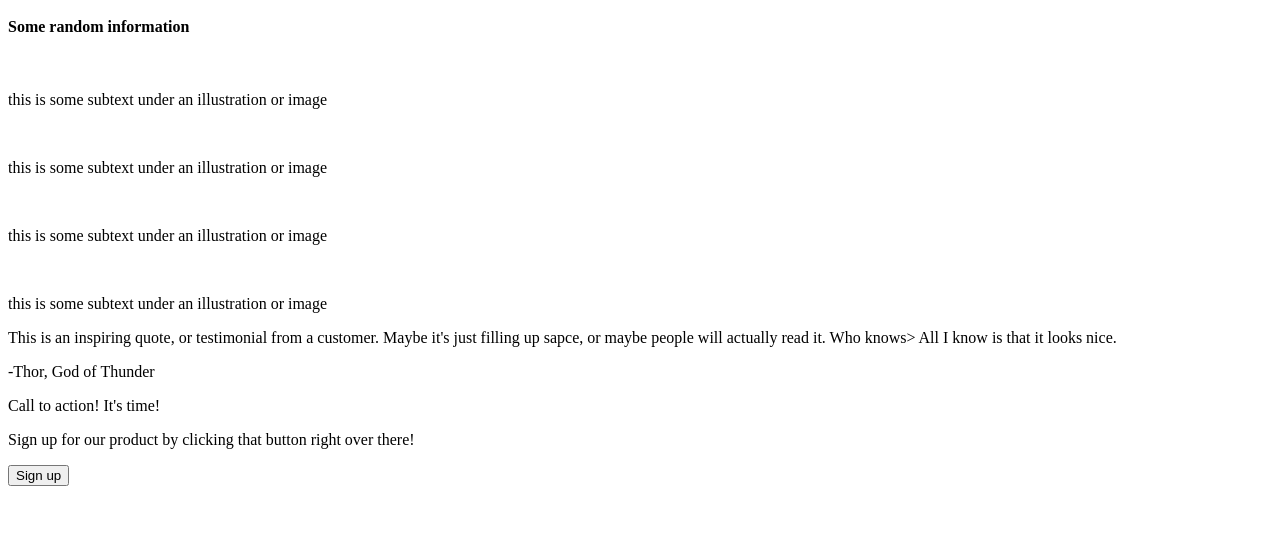
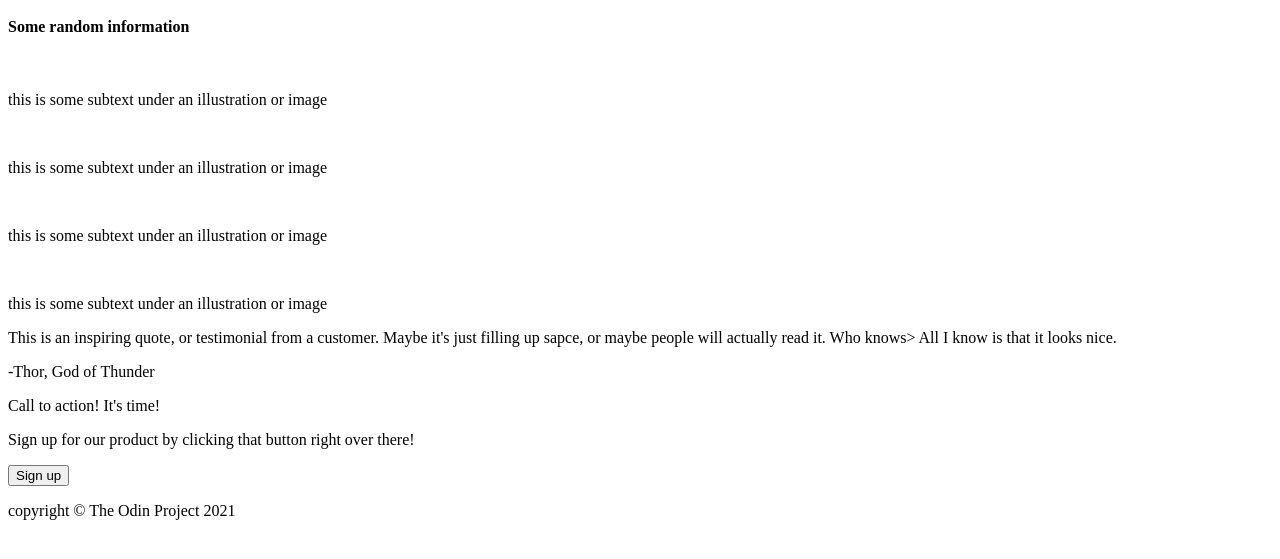
Before and after one commit to Diipz/odin-landing-page, a plain HTML site: page index.html in a window 1280 px wide. Shown: the part 239-798 px from the top of the page. Drawn offline with Linux system fonts and the light colour scheme.

Commit message:
Add html footer

```diff
--- a/index.html
+++ b/index.html
@@ -46,7 +46,9 @@
             <button>Sign up</button>
         </div>
     </div>
-
+    <div class="footer">
+        <p>copyright &copy; The Odin Project 2021</p>
+    </div>
 
 </body>
 </html>
```
